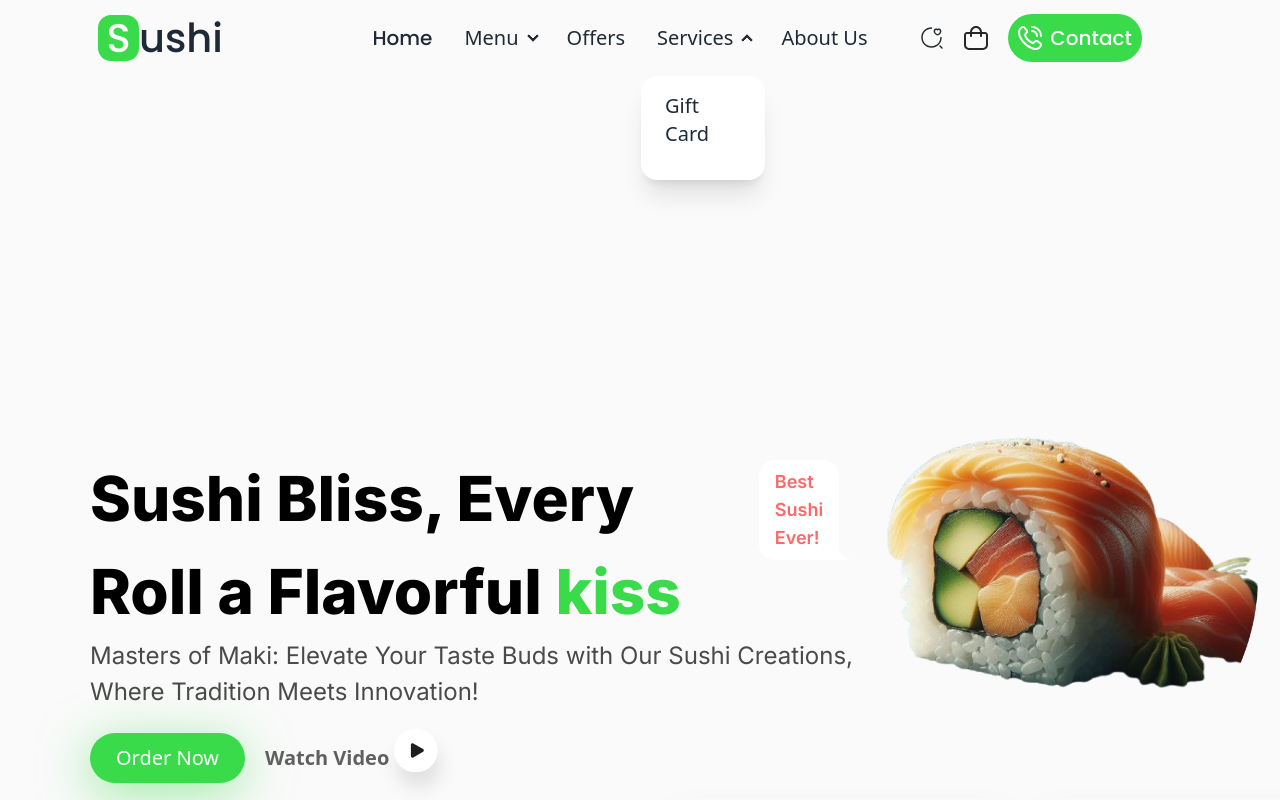
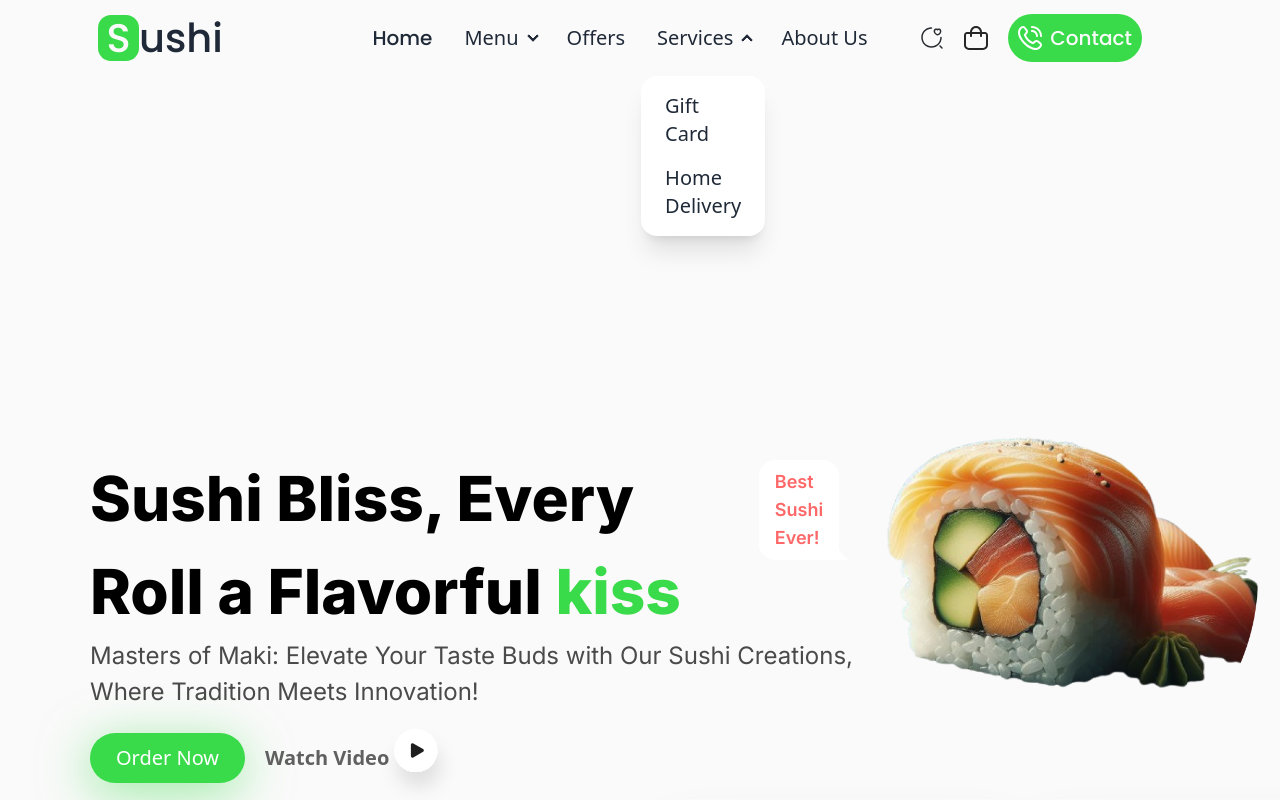
Before and after one commit to Maxwell011/sushi-experience, a React (Vite) app: page / in a window 1280 px wide. Both pictures are taken after a click on the heading "Services". Shown: the top 800 px of the page. Built offline with nearby package versions, Linux system fonts and the light colour scheme.

Commit message:
Update nav component with Home Delivery link

```diff
--- a/src/components/nav.tsx
+++ b/src/components/nav.tsx
@@ -91,7 +91,7 @@ const Nav = () => {
                       <a>Gift Card</a>
                     </li>
                     <li>
-                      <a></a>
+                      <a>Home Delivery</a>
                     </li>
                   </ul>
                 </details>
```
